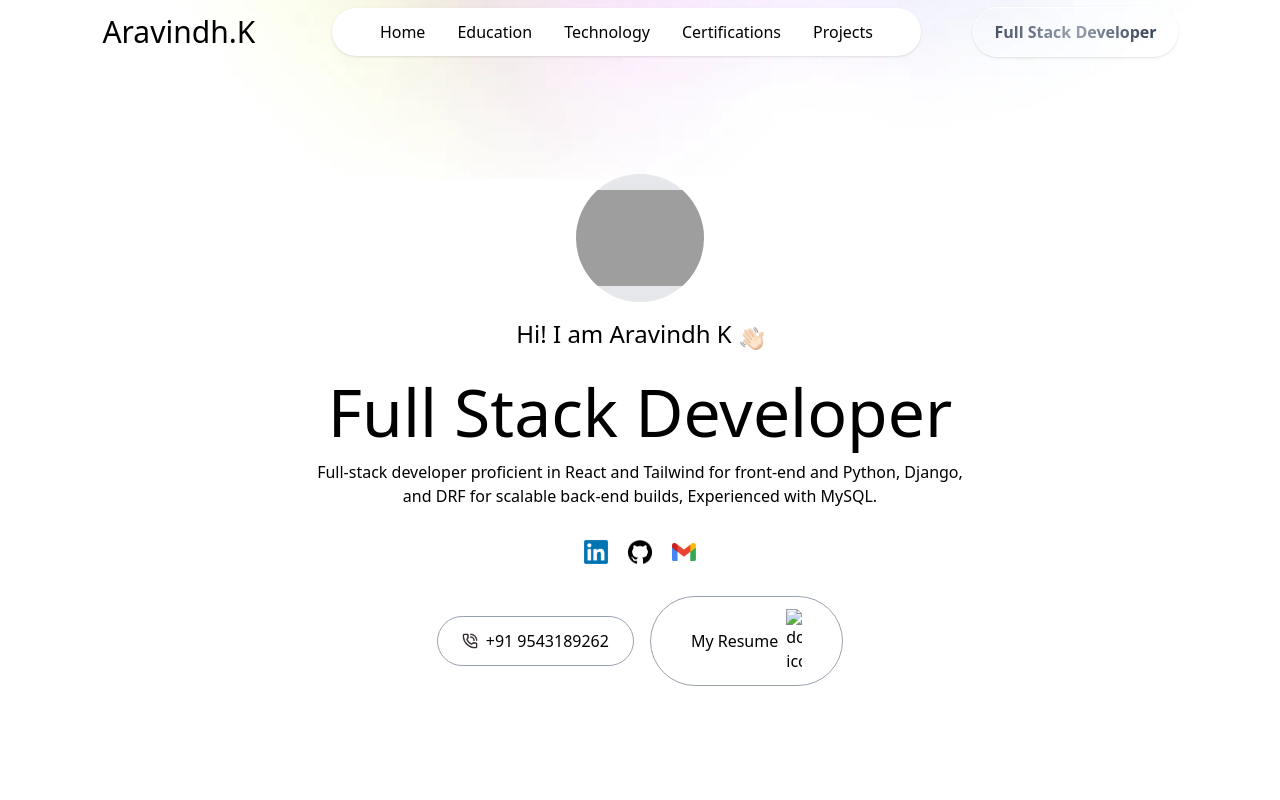
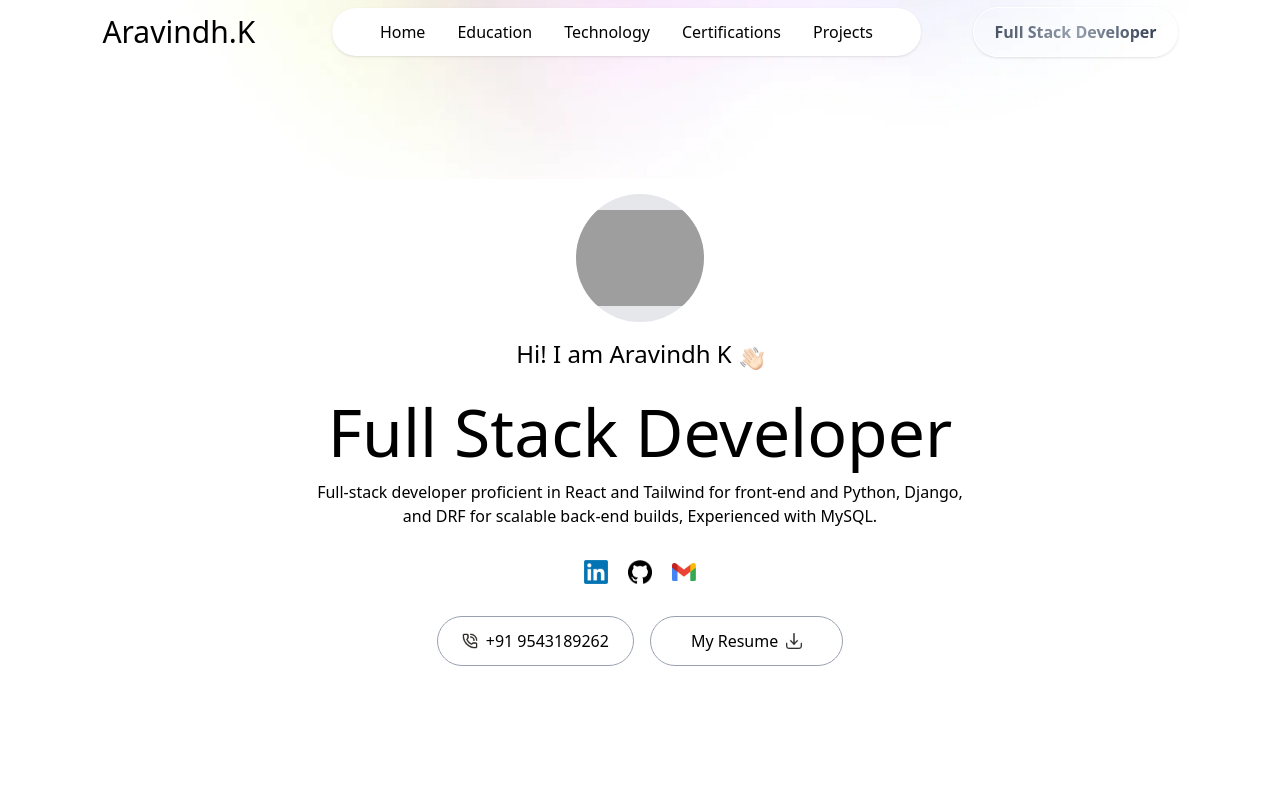
Before and after one commit to aravindhkrishnamoorthy/Personal-Portfolio-using-Html-TailwindCSS-and-JS, a website: page index.html in a window 1280 px wide. Shown: the top 800 px of the page. Drawn offline with Linux system fonts and the light colour scheme; grey boxes are pictures that could not be loaded.

Commit message:
corrected download icon

```diff
--- a/index.html
+++ b/index.html
@@ -125,7 +125,7 @@
                 hover:scale-105 transition duration-500 hover:border-gray-500"
             >
                 My Resume
-                <img src=".images\ARAVINDH K_Resume.pdf" alt="download-icon" class="w-4">
+                <img src="images\download-icon.png" alt="download-icon" class="w-4">
             </a>
         </div>
     </div>
```
